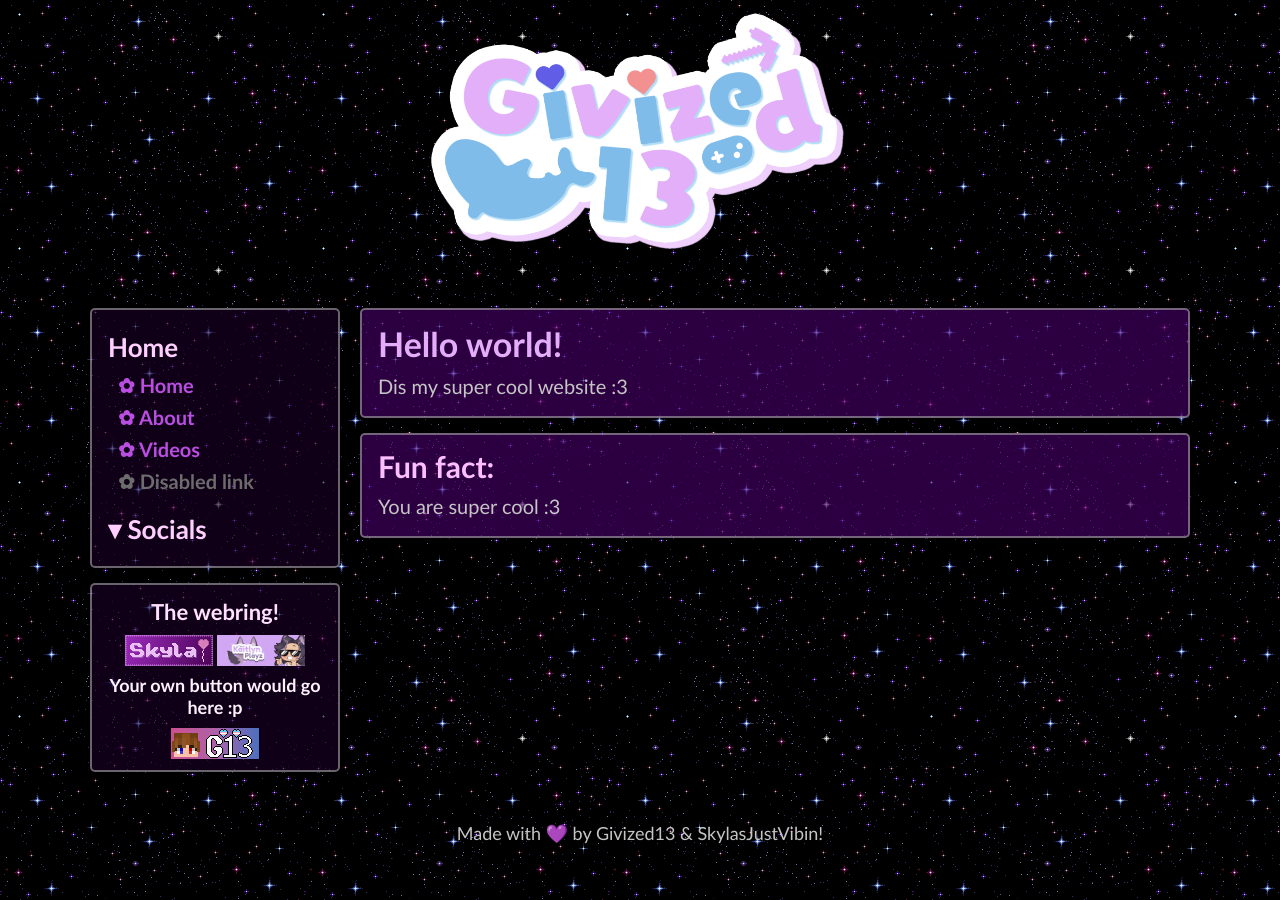
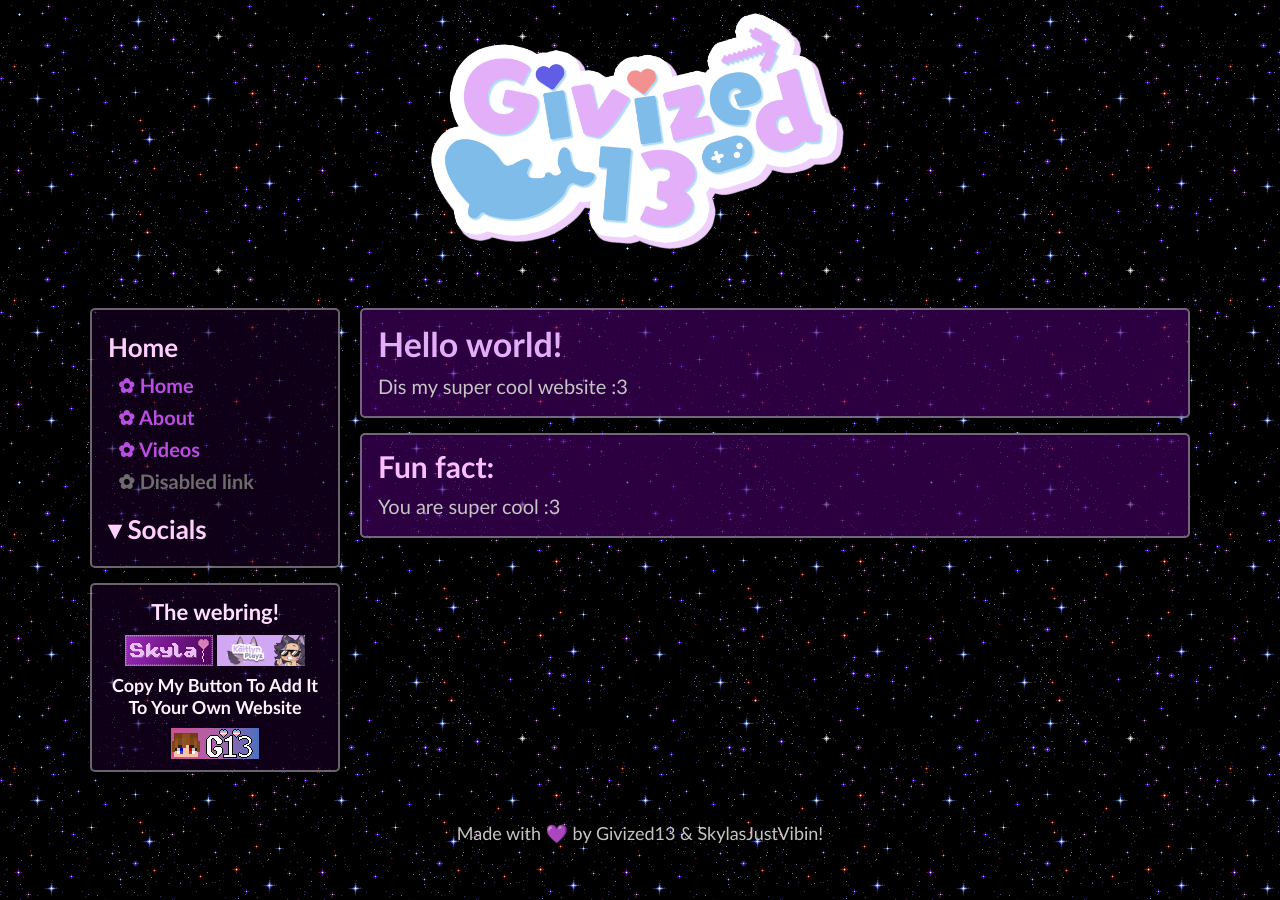
Before and after one commit to Givized-13/g13-website, a Jekyll site: the page built from index.md, in a window 1280 px wide. Built offline with Jekyll 4.4.1, drawn with Linux system fonts in a browser that asks for light colours.

Commit message:
Fixed Personal Button Again

```diff
--- a/_includes/webring.html
+++ b/_includes/webring.html
@@ -10,8 +10,8 @@
 
     <br/>
 
-    <h5>Your own button would go here :p</h5>
-    <a download data-noframe href="/images/button/you.png" title="Shows when hovered :p">
+    <h5>Copy My Button To Add It To Your Own Website</h5>
+    <a download data-noframe href="/images/button/you.png">
         <img src="/images/button/G13-88x31.png">
     </a>
 </section>
```
